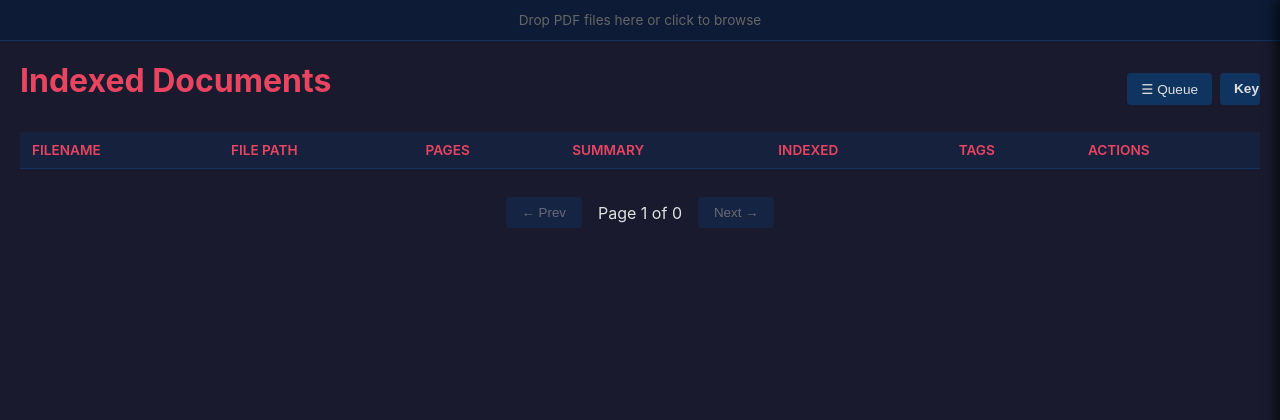
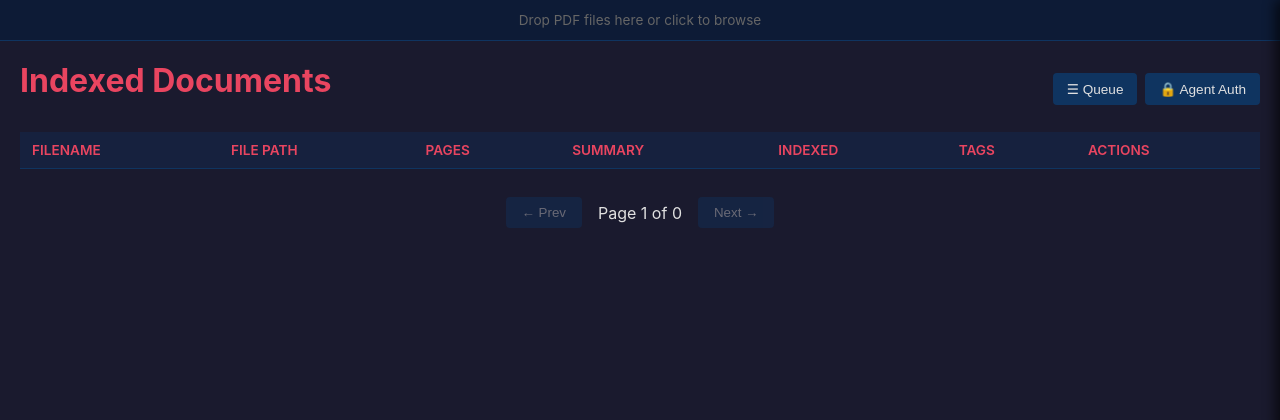
Before and after one commit to Lolnut/docudex, a Flask app: page / in a window 1280 px wide. Shown: the top 420 px of the page. Run offline with Flask 3, Linux system fonts and the light colour scheme; data that the repository does not hold is empty.

Commit message:
Fix key button styling

```diff
--- a/app/static/style.css
+++ b/app/static/style.css
@@ -77,8 +77,6 @@
     border-radius: 4px;
     cursor: pointer;
     font-size: 0.85em;
-    font-weight: 600;
-    width: 40px;
 }
 
 .auth-open-btn:hover {
--- a/app/templates/index.html
+++ b/app/templates/index.html
@@ -15,7 +15,7 @@
                     <h1>Indexed Documents</h1>
                     <div class="panel-actions">
                         <button id="queue-open" class="queue-open-btn">&#9776; Queue</button>
-                        <button id="auth-open" class="auth-open-btn">Key</button>
+                        <button id="auth-open" class="auth-open-btn">&#128274; Agent Auth</button>
                     </div>
                 </div>
                 <table id="documents-table">
```
